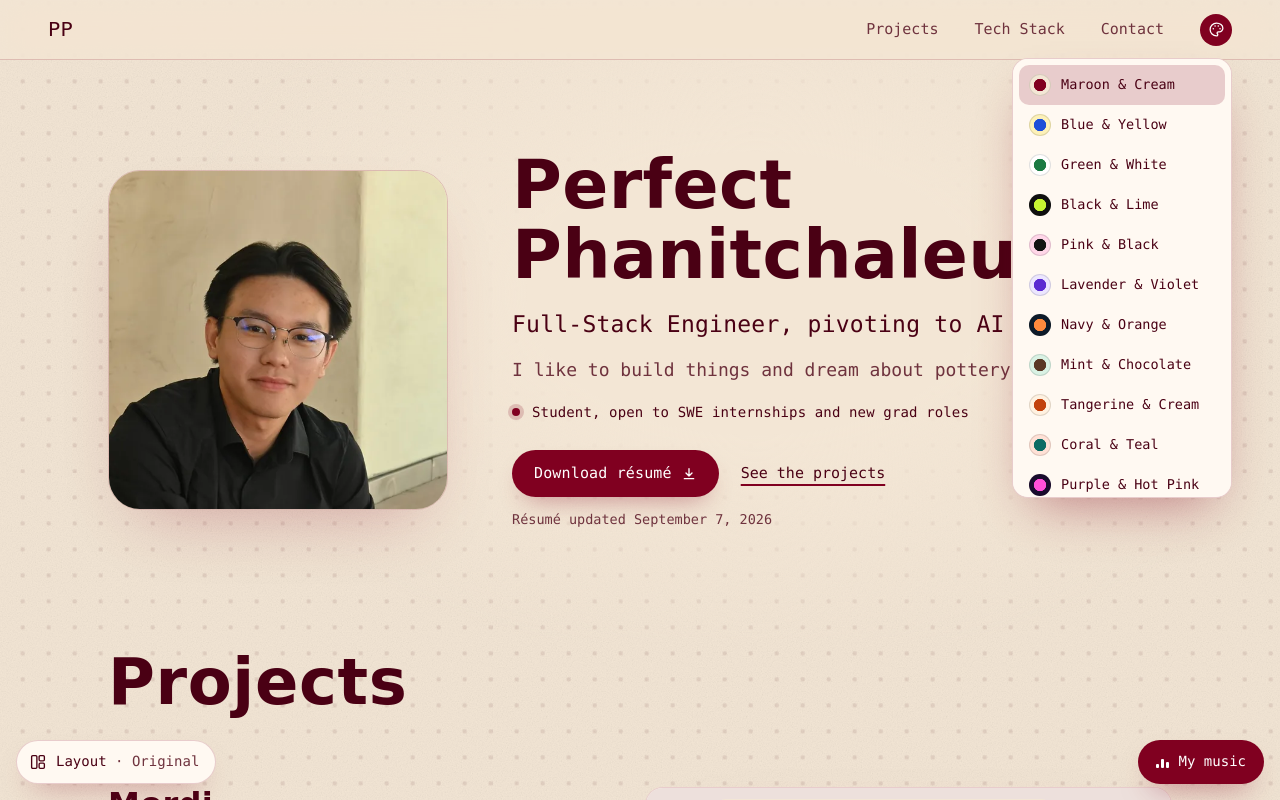
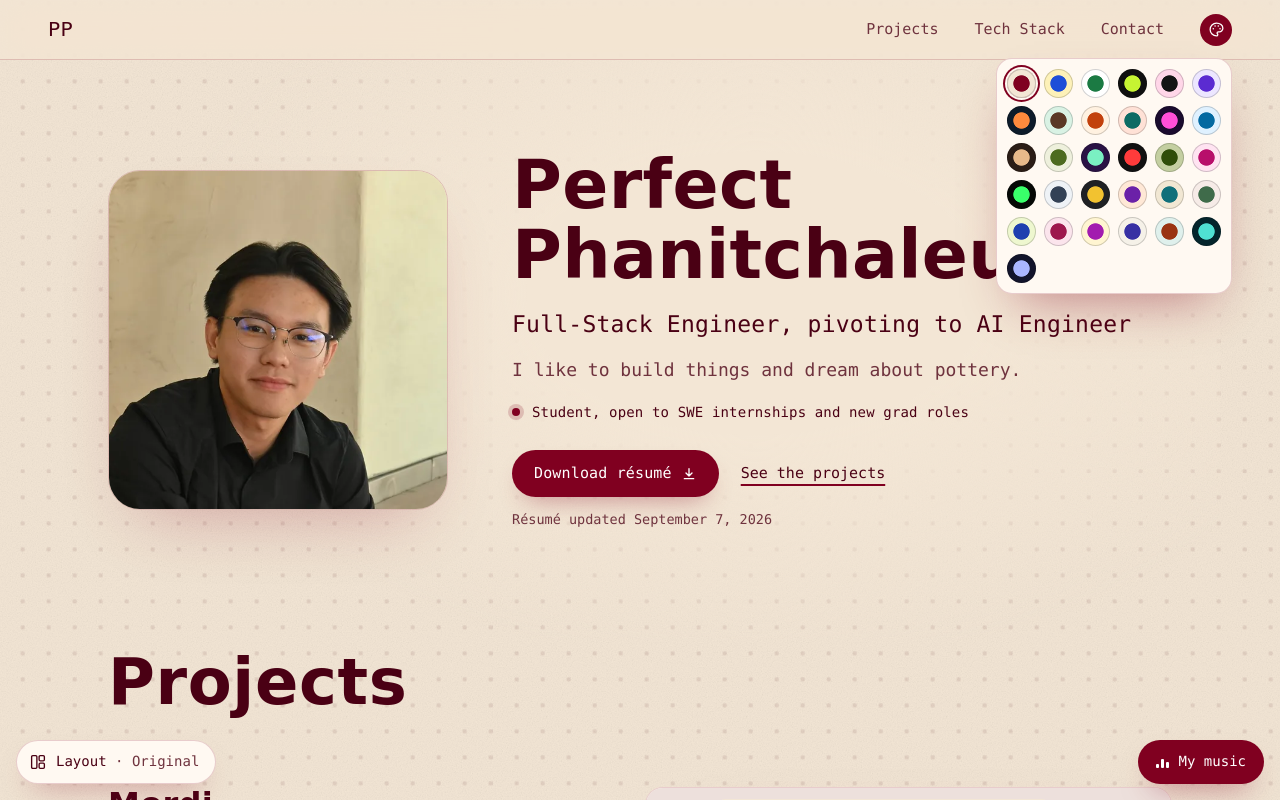
Before and after one commit to SailmanSeeulater/PPhanitchaleun_Portfolio, a React (Vite) app: page / in a window 1280 px wide. Both pictures are taken after a click on the button 1216 px from the left and 29 px from the top of the page. Shown: the top 800 px of the page. Built offline with nearby package versions, Linux system fonts and the light colour scheme; a web font is replaced by a local one.

Commit message:
nextix: Redesign color button as a slide-out swatch panel (#6)

```diff
--- a/src/App.jsx
+++ b/src/App.jsx
@@ -893,9 +893,11 @@ function ThemePicker() {
   const [open, setOpen] = useState(false);
   const rootRef = useRef(null);
   const buttonRef = useRef(null);
+  const panelRef = useRef(null);
 
   useEffect(() => {
     if (!open) return;
+    panelRef.current?.querySelector('[aria-pressed="true"]')?.focus({ preventScroll: true });
     const onKey = (e) => {
       if (e.key === "Escape") {
         setOpen(false);
@@ -913,15 +915,21 @@ function ThemePicker() {
     };
   }, [open]);
 
+  const pick = (i) => {
+    select(i);
+    setOpen(false);
+    buttonRef.current?.focus({ preventScroll: true });
+  };
+
   return (
-    <div className="theme-picker" ref={rootRef}>
+    <div className={`theme-picker${open ? " is-open" : ""}`} ref={rootRef}>
       <button
         ref={buttonRef}
         type="button"
         className="theme-toggle"
         onClick={() => setOpen((o) => !o)}
         aria-expanded={open}
-        aria-controls="theme-menu"
+        aria-controls="theme-panel"
         aria-label={`Color scheme: ${THEMES[current].name}`}
         title="Change color scheme"
       >
@@ -934,18 +942,27 @@ function ThemePicker() {
         </svg>
       </button>
 
-      {open && (
-        <ul className="theme-menu" id="theme-menu" aria-label="Color schemes">
-          {THEMES.map((t, i) => (
-            <li key={t.id}>
-              <button type="button" aria-pressed={i === current} onClick={() => select(i)}>
-                <span className="theme-menu__swatch" style={{ "--a": t.swatch[0], "--b": t.swatch[1] }} aria-hidden="true" />
-                {t.name}
-              </button>
-            </li>
-          ))}
-        </ul>
-      )}
+      <div
+        ref={panelRef}
+        className="theme-panel"
+        id="theme-panel"
+        role="group"
+        aria-label="Color schemes"
+        inert={!open}
+      >
+        {THEMES.map((t, i) => (
+          <button
+            key={t.id}
+            type="button"
+            className="theme-panel__swatch"
+            style={{ "--a": t.swatch[0], "--b": t.swatch[1] }}
+            aria-pressed={i === current}
+            aria-label={t.name}
+            title={t.name}
+            onClick={() => pick(i)}
+          />
+        ))}
+      </div>
     </div>
   );
 }
@@ -1872,24 +1889,29 @@ html{
 .theme-toggle:hover svg{transform:rotate(-35deg);}
 .theme-toggle:active{transform:scale(.9);}
 .theme-picker{position:relative;display:flex;}
-.site .theme-menu{
+.site .theme-panel{
   position:absolute;top:calc(100% + 12px);right:0;z-index:60;
-  width:220px;max-height:min(70vh,440px);overflow-y:auto;padding:6px;
+  width:min(236px,calc(100vw - var(--gutter) * 2));padding:10px;
+  display:grid;grid-template-columns:repeat(6,minmax(0,1fr));gap:8px;
   background:var(--surface);border:1px solid var(--line);border-radius:16px;
   box-shadow:0 24px 50px -20px color-mix(in srgb,var(--shadow) 45%,transparent);
-  animation:menuIn .18s var(--ease);
-}
-@keyframes menuIn{from{opacity:0;transform:translateY(-6px) scale(.97);}to{opacity:1;transform:none;}}
-.theme-menu button{
-  display:flex;align-items:center;gap:10px;width:100%;padding:9px 10px;
-  border:none;border-radius:10px;background:transparent;color:var(--text);
-  font:inherit;font-size:13.5px;text-align:left;cursor:pointer;
-}
-.theme-menu button:hover,.theme-menu button[aria-pressed="true"]{background:var(--line);}
-.theme-menu__swatch{
-  flex:0 0 auto;width:22px;height:22px;border-radius:50%;
+  opacity:0;visibility:hidden;transform:translateY(-10px) scale(.94);transform-origin:top right;
+  transition:opacity .2s var(--ease),transform .26s var(--ease),visibility 0s linear .26s;
+}
+.theme-picker.is-open .theme-panel{
+  opacity:1;visibility:visible;transform:none;
+  transition:opacity .2s var(--ease),transform .26s var(--ease);
+}
+.theme-panel__swatch{
+  width:100%;aspect-ratio:1;padding:0;border:none;border-radius:50%;cursor:pointer;
   background:radial-gradient(circle,var(--b) 0 38%,var(--a) 42%);
-  box-shadow:inset 0 0 0 1px rgba(0,0,0,.12);
+  box-shadow:inset 0 0 0 1px rgba(0,0,0,.18);
+  transition:transform .2s var(--ease);
+}
+.theme-panel__swatch:hover{transform:scale(1.14);}
+.site .theme-panel__swatch:focus-visible{border-radius:50%;outline-offset:2px;}
+.theme-panel__swatch[aria-pressed="true"]{
+  box-shadow:inset 0 0 0 1px rgba(0,0,0,.18),0 0 0 2px var(--surface),0 0 0 4px var(--accent-fill);
 }
 
 /* ---------- BACKGROUND ---------- */
@@ -2325,6 +2347,7 @@ html{
 @media (max-width:420px){
   .nav__links{gap:14px;}
   .nav__links a{font-size:14px;}
+  .site .theme-panel{grid-template-columns:repeat(5,minmax(0,1fr));}
 }
 
 /* ---------- REDUCED MOTION ---------- */
@@ -2333,8 +2356,9 @@ html{
   .project,.chip{opacity:1 !important;transform:none !important;transition:none !important;}
   .window,.social,.nav__links a::after,.site .project__link,.theme-toggle,.btn-primary,.window__mode{transition:none !important;}
   .window__screenshot{transform:none !important;transition:none !important;animation:none !important;}
-  .skill-bubble,.theme-menu,.bg-dots,.dock__eq i,.footer__pulse::after,.typed__caret::after{animation:none !important;}
+  .skill-bubble,.bg-dots,.dock__eq i,.footer__pulse::after,.typed__caret::after{animation:none !important;}
   .typed__caret{display:none;}
   .dock__panel,.dock__tab{transition:none !important;}
+  .site .theme-panel,.theme-panel__swatch{transform:none !important;transition:none !important;}
 }
 `;
--- a/src/layouts.js
+++ b/src/layouts.js
@@ -158,7 +158,7 @@ ${X} .social:hover{background:var(--text);color:var(--bg);border-color:var(--tex
 ${X} .contact__tagline{color:var(--muted);font-size:15px;}
 ${X} .footer{border-top:1px solid var(--rule);font-size:12.5px;}
 ${X} :is(.dock__tab,.ldock__tab,.theme-toggle){box-shadow:none;}
-${X} :is(.dock__panel,.ldock__menu,.theme-menu,.skill-bubble){
+${X} :is(.dock__panel,.ldock__menu,.theme-panel,.skill-bubble){
   border-color:var(--rule);box-shadow:0 24px 60px -30px color-mix(in srgb,var(--shadow) 50%,transparent);
 }
 @media (max-width:760px){
@@ -259,7 +259,7 @@ ${S} .contact{border:1px solid var(--rule);border-radius:28px;box-shadow:none;}
 ${S} .contact__email{font-weight:500;}
 ${S} .footer{border-top:1px solid var(--rule);font-size:12.5px;}
 ${S} :is(.dock__tab,.ldock__tab,.theme-toggle){box-shadow:none;border-color:var(--rule);}
-${S} :is(.dock__panel,.ldock__menu,.theme-menu,.skill-bubble){
+${S} :is(.dock__panel,.ldock__menu,.theme-panel,.skill-bubble){
   border-color:var(--rule);box-shadow:0 24px 60px -30px color-mix(in srgb,var(--shadow) 50%,transparent);
 }
 @media (max-width:760px){
@@ -365,7 +365,7 @@ ${T} .contact__actions{justify-content:flex-start;}
 ${T} .social{background:transparent;border:1px solid var(--line);border-radius:4px;color:var(--term);}
 ${T} .social:hover{background:var(--term);color:var(--on-accent);}
 ${T} .footer{border-top:1px dashed var(--line);}
-${T} :is(.dock__panel,.ldock__menu,.theme-menu,.skill-bubble){border-radius:6px;}
+${T} :is(.dock__panel,.ldock__menu,.theme-panel,.skill-bubble){border-radius:6px;}
 @media (max-width:760px){
   ${T} .nav__brand::before{content:"~$";}
 }
@@ -506,7 +506,7 @@ ${C} .social:nth-child(even){rotate:3deg;}
 ${C} .social:hover{rotate:0deg;transform:translateY(-4px);}
 ${C} .footer{border-top:1.5px solid var(--edge);}
 ${C} :is(.dock__tab,.ldock__tab,.theme-toggle){box-shadow:3px 3px 0 var(--pop);}
-${C} :is(.dock__panel,.ldock__menu,.theme-menu,.skill-bubble){
+${C} :is(.dock__panel,.ldock__menu,.theme-panel,.skill-bubble){
   border:1.5px solid var(--edge);box-shadow:6px 6px 0 var(--pop);backdrop-filter:none;-webkit-backdrop-filter:none;background:var(--sticker);
 }
 ${C} .skill-bubble::after{border-right:1.5px solid var(--edge);border-bottom:1.5px solid var(--edge);background:var(--sticker);}
```
